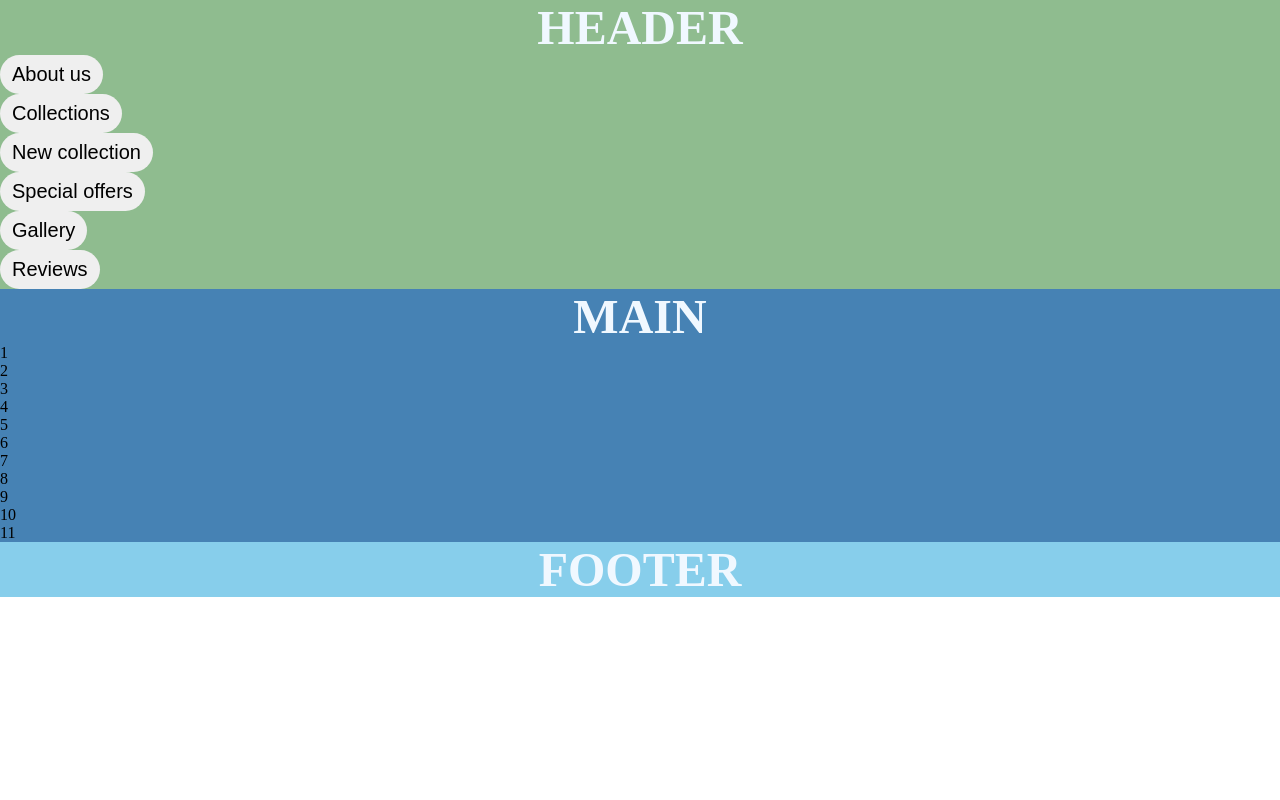
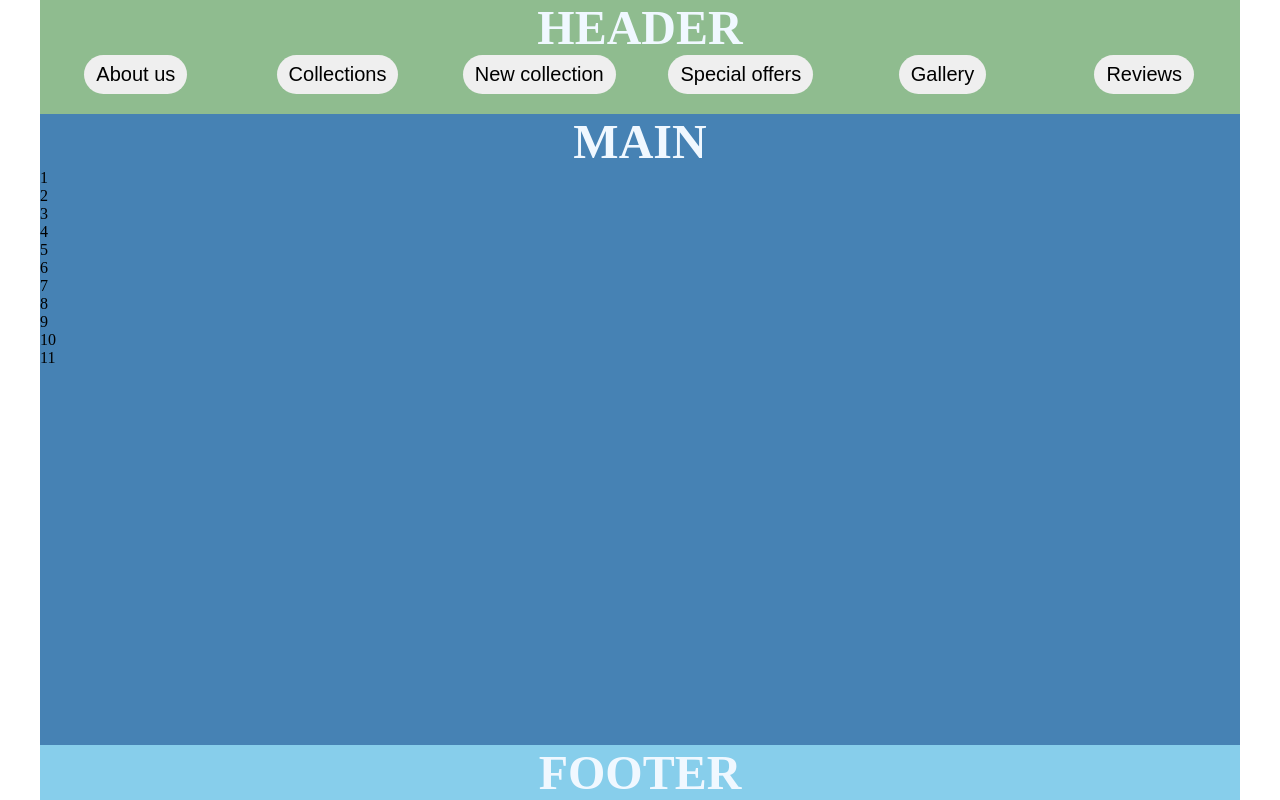
Before and after one commit to MishaHliakau/HW, a plain HTML site: page HW8/index.html in a window 1280 px wide. Drawn offline with Linux system fonts and the light colour scheme.

Commit message:
HW8: added styles for navigation

```diff
--- a/HW8/index.html
+++ b/HW8/index.html
@@ -11,6 +11,16 @@
 * {
   margin: 0;
   box-sizing: border-box;
+}
+
+.body {
+  display: grid;
+  width: 100%;
+  min-height: 100vh;
+  grid-auto-rows: auto 1fr auto;
+  grid-template-columns: minmax(auto, 1200px);
+  justify-content:center ;
+
 }
 
   .header {
@@ -33,8 +43,14 @@
   }
 
   .navigation {
-    list-style: none;
+    display: grid;
+    grid-template-rows: auto;
+    grid-template-columns: repeat(auto-fit, minmax(155px, 1fr));
+    justify-items: center;
+    gap: 10px;
+    list-style-type: none;
     padding-left: 0;
+    padding-bottom: 20px;
   }
 
   .button {
@@ -87,7 +103,7 @@
     <main class="main">
       <h2 class="heading">Main</h2>
 
-      <div>
+      <section>
         <div class="section">1</div>
         <div class="section">2</div>
         <div class="section">3</div>
@@ -99,7 +115,7 @@
         <div class="section">9</div>
         <div class="section">10</div>
         <div class="section">11</div>
-      </div>
+      </section>
     </main>
 
     <footer class="footer">
```
